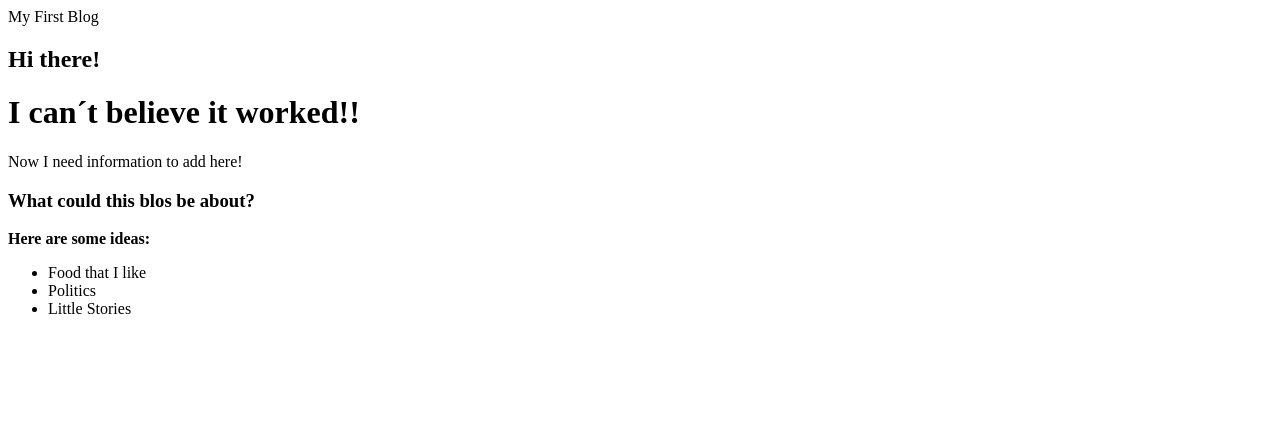
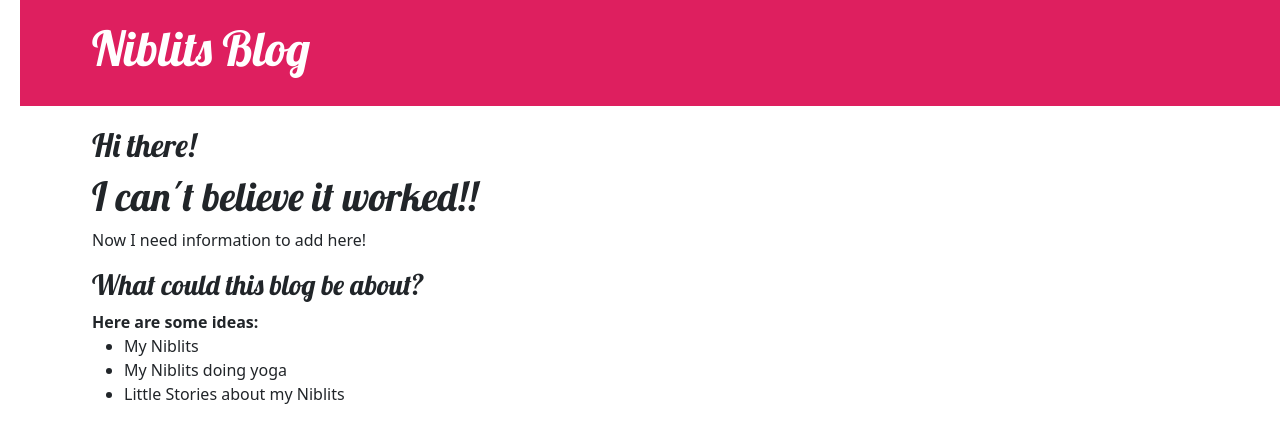
Before and after one commit to siluslai/my-first-blog, a Django app: page / in a window 1280 px wide. Shown: the top 443 px of the page. Run offline with Django 3.2, Linux system fonts and the light colour scheme; data that the repository does not hold is empty.

Commit message:
New CSS Style

```diff
--- /dev/null
+++ b/blog/static/css/blog.css
@@ -0,0 +1,77 @@
+h2 a {
+    color: #de1f5f;
+    font-family: 'Lobster';
+}
+body {
+    padding-left: 20px;
+}
+.page-header {
+    background-color: #de1f5f;
+    margin-top: 0;
+    margin-bottom: 20px;
+    padding: 20px 20px 20px 20px;
+}
+
+.page-header h1,
+.page-header h1 a,
+.page-header h1 a:visited,
+.page-header h1 a:active {
+    color: #ffffff;
+    font-size: 36pt;
+    text-decoration: none;
+}
+
+h1,
+h2,
+h3,
+h4 {
+    font-family: 'Lobster', cursive;
+}
+
+.date {
+    color: #6eabf0;
+}
+
+.save {
+    float: right;
+}
+
+.post-form textarea,
+.post-form input {
+    width: 100%;
+}
+
+.top-menu,
+.top-menu:hover,
+.top-menu:visited {
+    color: #ffffff;
+    float: right;
+    font-size: 26pt;
+    margin-right: 20px;
+}
+
+.post {
+    margin-bottom: 70px;
+}
+
+.post h2 a,
+.post h2 a:visited {
+    color: #de1f5f;
+}
+
+.post > .date,
+.post > .actions {
+    float: right;
+}
+
+.btn-secondary,
+.btn-secondary:visited {
+    color: #C25100;
+    background: none;
+    border-color: #C25100;
+}
+
+.btn-secondary:hover {
+    color: #FFFFFF;
+    background-color: #de1f5f;
+}
--- /dev/null
+++ b/blog/templates/blog/base.html
@@ -0,0 +1,25 @@
+{% load static %}
+<!DOCTYPE html>
+<html>
+    <head>
+        <title>Niblits Blog</title>
+        <link rel="stylesheet" href="https://cdn.jsdelivr.net/npm/bootstrap@5.1.3/dist/css/bootstrap.min.css" integrity="sha384-1BmE4kWBq78iYhFldvKuhfTAU6auU8tT94WrHftjDbrCEXSU1oBoqyl2QvZ6jIW3" crossorigin="anonymous">
+        <link rel="stylesheet" href="https://fonts.googleapis.com/css?family=Lobster&subset=latin,latin-ext">
+        <link rel="stylesheet" href="{% static 'css/blog.css' %}">
+    </head>
+    <body>
+        <header class="page-header">
+          <div class="container">
+              <h1><a href="/">Niblits Blog</a></h1>
+          </div>
+        </header>
+        <main class="container">
+            <div class="row">
+                <div class="col">
+                {% block content %}
+                {% endblock %}
+                </div>
+            </div>
+        </main>
+    </body>
+</html>
--- a/blog/templates/blog/post_list.html
+++ b/blog/templates/blog/post_list.html
@@ -1,28 +1,26 @@
-<!DOCTYPE html>
-<html>
-    <head>
-        <title>My first Blog</title>
-    </head>
-    <body>
-        <header>
-            <h1a href="/">My First Blog</h1>
-        </header>
+{% extends 'blog/base.html' %}
+
+{% block content %}
         <h2>Hi there!</h2>
         <h1>I can´t believe it worked!!</h1>
         <p>Now I need information to add here!</p>
-        <h3>What could this blos be about?</h3>
+        <h3>What could this blog be about?</h3>
         <strong>Here are some ideas:</strong>
         <ul>
-            <li>Food that I like</li>
-            <li>Politics</li>
-            <li>Little Stories</li>
+            <li>My Niblits</li>
+            <li>My Niblits doing yoga</li>
+            <li>Little Stories about my Niblits</li>
         </ul>
-        {% for post in posts %}
-    <article>
-        <time>published: {{ post.published_date }}</time>
+        <main class="container">
+            <div class="row">
+                <div class="col">
+    {% for post in posts %}
+    <article class="post">
+        <time class="date">
+            {{ post.published_date }}
+        </time>
         <h2><a href="">{{ post.title }}</a></h2>
         <p>{{ post.text|linebreaksbr }}</p>
     </article>
-{% endfor %}
-    </body>
-</html>
+    {% endfor %}
+{% endblock %}
```
